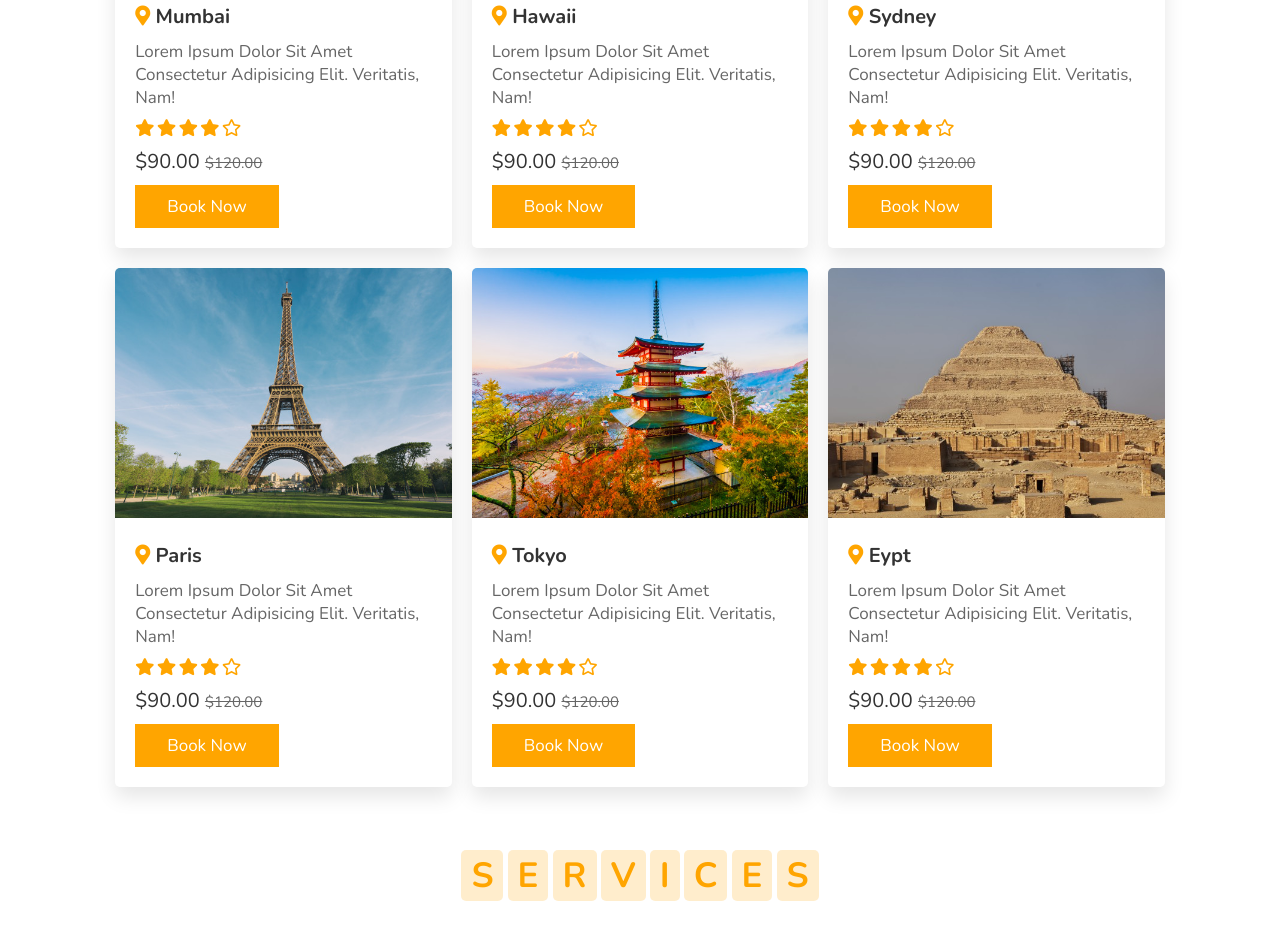
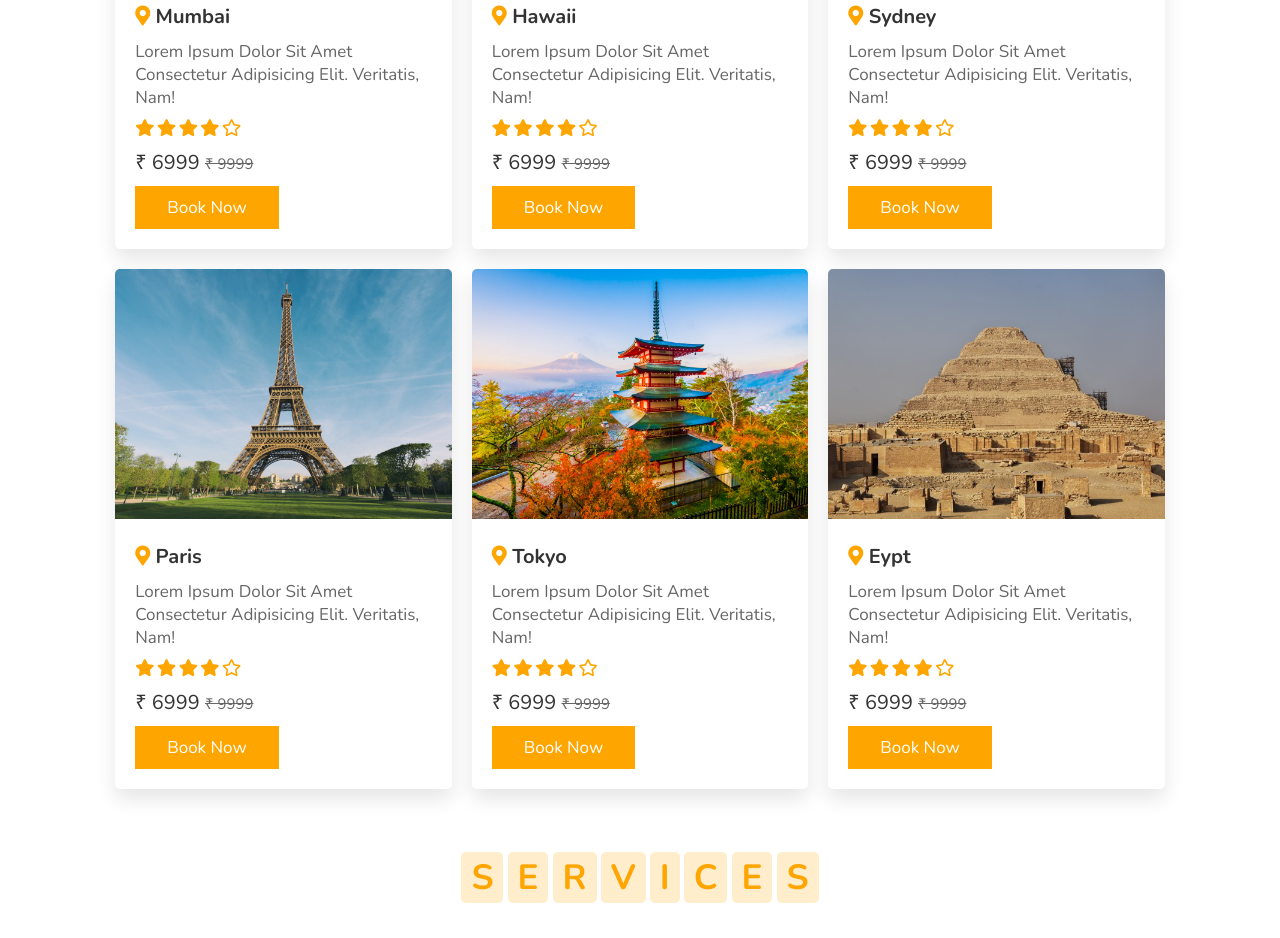
Before and after one commit to ankitsingh-23/toursandtravel.github.io, a plain HTML site: page index.html in a window 1280 px wide. Shown: the part 1846-2784 px from the top of the page. Drawn offline with nearby package versions, Linux system fonts and the light colour scheme.

Commit message:
Update index.html

```diff
--- a/index.html
+++ b/index.html
@@ -140,6 +140,7 @@
 
 <!-- book section ends -->
 
+
 <!-- packages section starts  -->
 
 <section class="packages" id="packages">
@@ -169,7 +170,7 @@
                     <i class="fas fa-star"></i>
                     <i class="far fa-star"></i>
                 </div>
-                <div class="price"> $90.00 <span>$120.00</span> </div>
+                <div class="price"> &#8377 6999 <span>&#8377 9999</span> </div>
                 <a href="#" class="btn">book now</a>
             </div>
         </div>
@@ -186,7 +187,7 @@
                     <i class="fas fa-star"></i>
                     <i class="far fa-star"></i>
                 </div>
-                <div class="price"> $90.00 <span>$120.00</span> </div>
+                <div class="price"> &#8377 6999 <span>&#8377 9999</span> </div>
                 <a href="#" class="btn">book now</a>
             </div>
         </div>
@@ -203,7 +204,7 @@
                     <i class="fas fa-star"></i>
                     <i class="far fa-star"></i>
                 </div>
-                <div class="price"> $90.00 <span>$120.00</span> </div>
+                <div class="price"> &#8377 6999 <span>&#8377 9999</span> </div>
                 <a href="#" class="btn">book now</a>
             </div>
         </div>
@@ -220,7 +221,7 @@
                     <i class="fas fa-star"></i>
                     <i class="far fa-star"></i>
                 </div>
-                <div class="price"> $90.00 <span>$120.00</span> </div>
+                <div class="price"> &#8377 6999 <span>&#8377 9999</span> </div>
                 <a href="#" class="btn">book now</a>
             </div>
         </div>
@@ -237,7 +238,7 @@
                     <i class="fas fa-star"></i>
                     <i class="far fa-star"></i>
                 </div>
-                <div class="price"> $90.00 <span>$120.00</span> </div>
+                <div class="price"> &#8377 6999 <span>&#8377 9999</span> </div>
                 <a href="#" class="btn">book now</a>
             </div>
         </div>
@@ -254,7 +255,7 @@
                     <i class="fas fa-star"></i>
                     <i class="far fa-star"></i>
                 </div>
-                <div class="price"> $90.00 <span>$120.00</span> </div>
+                <div class="price"> &#8377 6999 <span>&#8377 9999</span> </div>
                 <a href="#" class="btn">book now</a>
             </div>
         </div>
```
